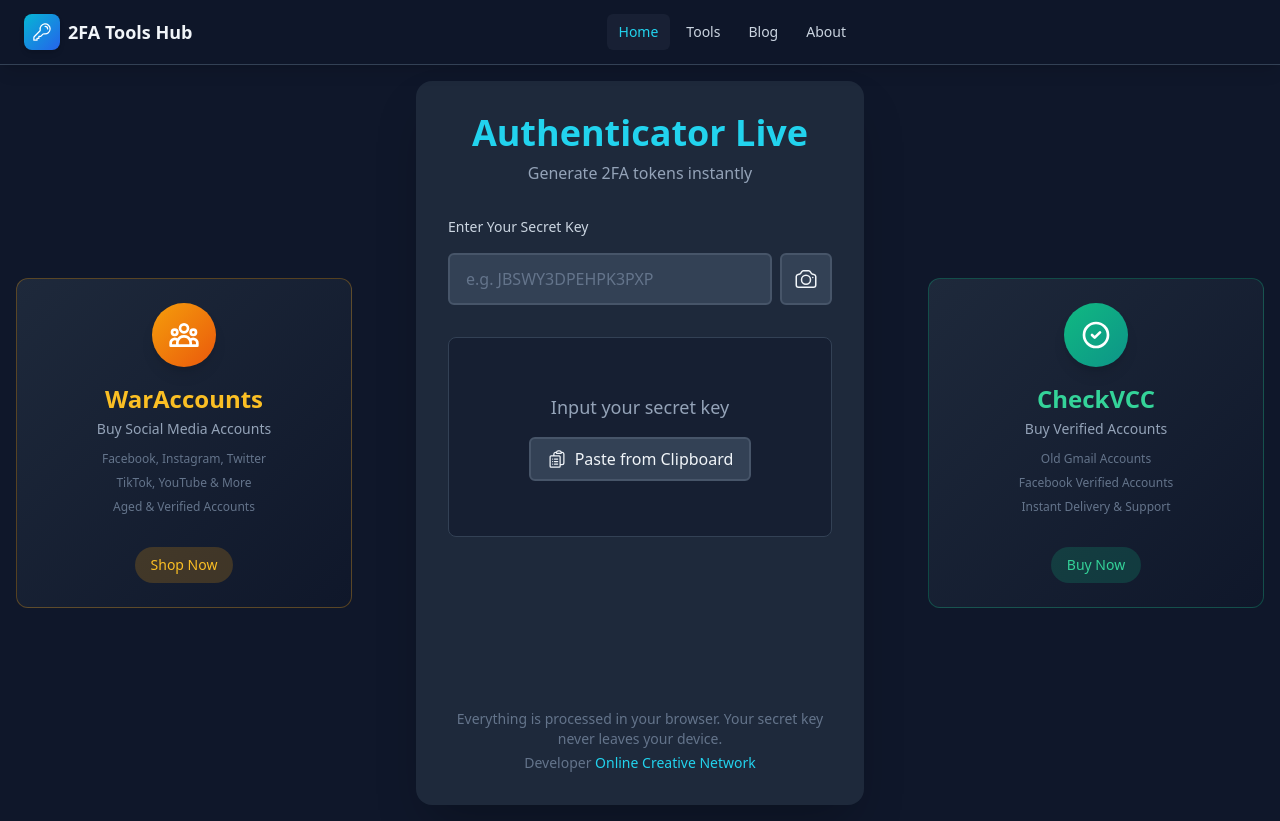
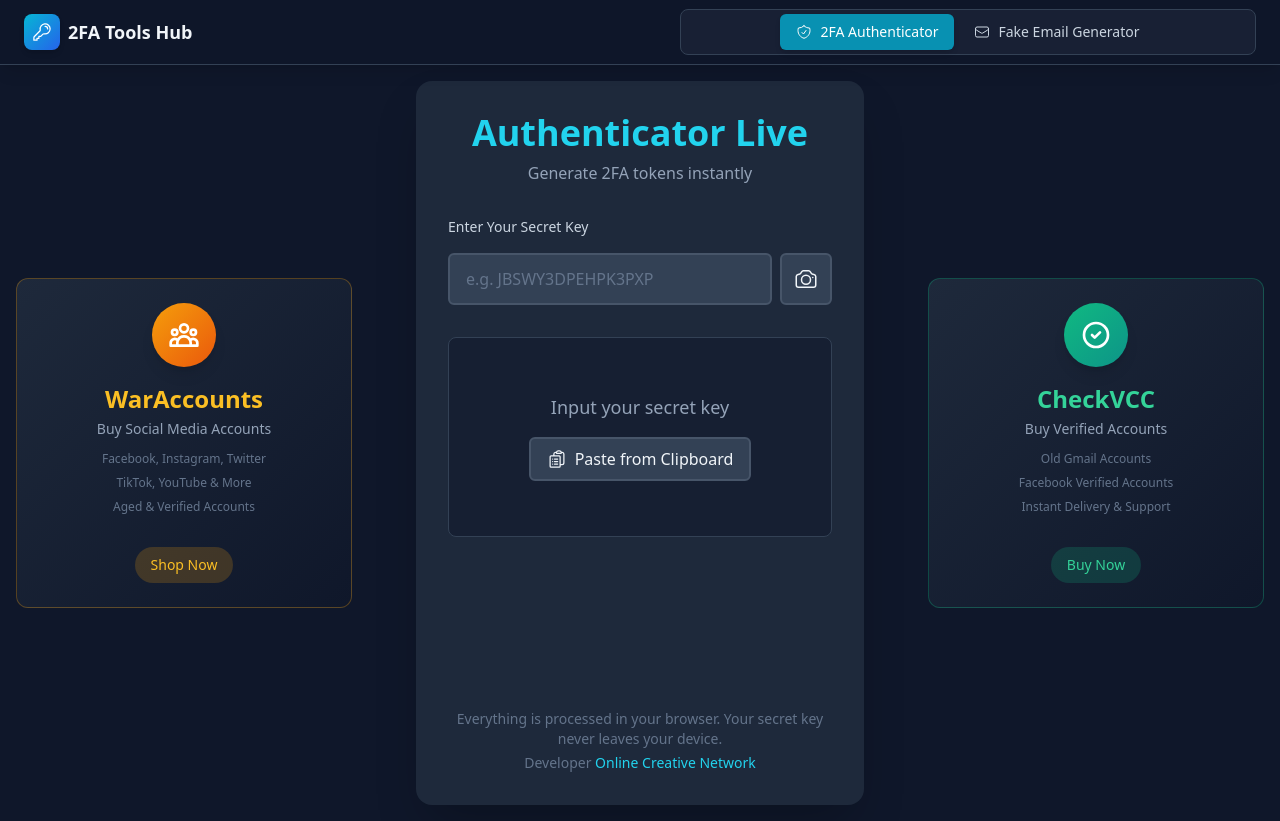
Before and after one commit to mahfujurrahmannoman/2fa-token, a React (Vite) app: page / in a window 1280 px wide. Built offline with nearby package versions, Linux system fonts and the light colour scheme.

Commit message:
refactor(header): center menu = only 2 tool buttons (2FA + Fake Email)

```diff
--- a/App.tsx
+++ b/App.tsx
@@ -97,37 +97,16 @@ const Header: React.FC<{ activeTab: Tab; onTabChange: (t: Tab) => void }> = ({ a
         { id: 'email', label: 'Fake Email Generator', icon: <MailIcon className="w-4 h-4" /> },
     ];
 
-    const menuItems: { label: string; href: string; tab?: Tab }[] = [
-        { label: 'Home', href: '#home', tab: 'auth' },
-        { label: 'Tools', href: '#tools', tab: 'email' },
-        { label: 'Blog', href: 'https://blog.2fasecret.com' },
-        { label: 'About', href: '#about' },
-    ];
-
-    const handleMenuClick = (e: React.MouseEvent<HTMLAnchorElement>, item: typeof menuItems[number]) => {
-        if (item.tab) {
-            e.preventDefault();
-            onTabChange(item.tab);
+    const handleTabClick = (id: Tab) => {
+        onTabChange(id);
         window.scrollTo({ top: 0, behavior: 'smooth' });
         setMobileOpen(false);
-            return;
-        }
-        if (item.href.startsWith('#')) {
-            e.preventDefault();
-            const el = document.querySelector(item.href);
-            if (el) {
-                el.scrollIntoView({ behavior: 'smooth', block: 'start' });
-            } else {
-                window.scrollTo({ top: 0, behavior: 'smooth' });
-            }
-            setMobileOpen(false);
-        }
     };
 
     return (
         <header className="sticky top-0 z-40 bg-slate-900/95 backdrop-blur border-b border-slate-700 shadow-lg">
             <div className="max-w-7xl mx-auto px-4 sm:px-6 flex items-center justify-between gap-4 h-16">
-                <a href="#" onClick={(e) => { e.preventDefault(); onTabChange('auth'); window.scrollTo({ top: 0, behavior: 'smooth' }); }} className="flex items-center gap-2 group flex-shrink-0">
+                <a href="#" onClick={(e) => { e.preventDefault(); handleTabClick('auth'); }} className="flex items-center gap-2 group flex-shrink-0">
                     <div className="w-9 h-9 bg-gradient-to-br from-cyan-500 to-blue-600 rounded-lg flex items-center justify-center shadow-md group-hover:shadow-cyan-500/30 transition-shadow">
                         <KeyIcon className="w-5 h-5 text-white" />
                     </div>
@@ -135,28 +114,23 @@ const Header: React.FC<{ activeTab: Tab; onTabChange: (t: Tab) => void }> = ({ a
                     <span className="font-bold text-lg text-slate-100 sm:hidden">2FA Hub</span>
                 </a>
 
-                {/* Center menu (desktop) — single nav, no right-side tabs */}
-                <nav className="hidden md:flex items-center gap-1 flex-1 justify-center">
-                    {menuItems.map(item => {
-                        const isActive = item.tab !== undefined && item.tab === activeTab;
-                        return (
-                            <a
-                                key={item.label}
-                                href={item.href}
-                                onClick={(e) => handleMenuClick(e, item)}
-                                target={item.href.startsWith('http') ? '_blank' : undefined}
-                                rel={item.href.startsWith('http') ? 'noopener noreferrer' : undefined}
-                                className={`px-3 py-2 text-sm font-medium rounded-md transition-colors focus:outline-none focus:ring-2 focus:ring-cyan-500 ${
-                                    isActive
-                                        ? 'text-cyan-400 bg-slate-800/60'
-                                        : 'text-slate-300 hover:text-cyan-400 hover:bg-slate-800/50'
+                {/* Center menu (desktop) — only the two tool buttons */}
+                <nav className="hidden md:flex items-center gap-1 bg-slate-800/60 rounded-lg p-1 border border-slate-700 flex-1 justify-center max-w-xl">
+                    {tabs.map(t => (
+                        <button
+                            key={t.id}
+                            onClick={() => handleTabClick(t.id)}
+                            className={`flex items-center gap-2 px-4 py-2 rounded-md text-sm font-medium transition-all duration-200 focus:outline-none focus:ring-2 focus:ring-cyan-500 ${
+                                activeTab === t.id
+                                    ? 'bg-cyan-600 text-white shadow-md'
+                                    : 'text-slate-300 hover:text-white hover:bg-slate-700/60'
                             }`}
-                                aria-current={isActive ? 'page' : undefined}
+                            aria-current={activeTab === t.id ? 'page' : undefined}
                         >
-                                {item.label}
-                            </a>
-                        );
-                    })}
+                            {t.icon}
+                            {t.label}
+                        </button>
+                    ))}
                 </nav>
 
                 {/* Mobile menu button */}
@@ -180,25 +154,20 @@ const Header: React.FC<{ activeTab: Tab; onTabChange: (t: Tab) => void }> = ({ a
             {mobileOpen && (
                 <nav className="md:hidden border-t border-slate-700 bg-slate-900/98 backdrop-blur">
                     <div className="px-4 py-2 space-y-1">
-                        {menuItems.map(item => {
-                            const isActive = item.tab !== undefined && item.tab === activeTab;
-                            return (
-                                <a
-                                    key={item.label}
-                                    href={item.href}
-                                    onClick={(e) => handleMenuClick(e, item)}
-                                    target={item.href.startsWith('http') ? '_blank' : undefined}
-                                    rel={item.href.startsWith('http') ? 'noopener noreferrer' : undefined}
-                                    className={`block px-3 py-2 text-sm font-medium rounded-md transition-colors ${
-                                        isActive
+                        {tabs.map(t => (
+                            <button
+                                key={t.id}
+                                onClick={() => handleTabClick(t.id)}
+                                className={`w-full flex items-center gap-2 px-3 py-2.5 rounded-md text-sm font-medium transition-colors ${
+                                    activeTab === t.id
                                         ? 'bg-cyan-600 text-white'
-                                            : 'text-slate-300 hover:bg-slate-800 hover:text-cyan-400'
+                                        : 'text-slate-300 hover:bg-slate-800'
                                 }`}
                             >
-                                    {item.label}
-                                </a>
-                            );
-                        })}
+                                {t.icon}
+                                {t.label}
+                            </button>
+                        ))}
                     </div>
                 </nav>
             )}
```
Lines whose indentation alone changed are shown as unchanged.
